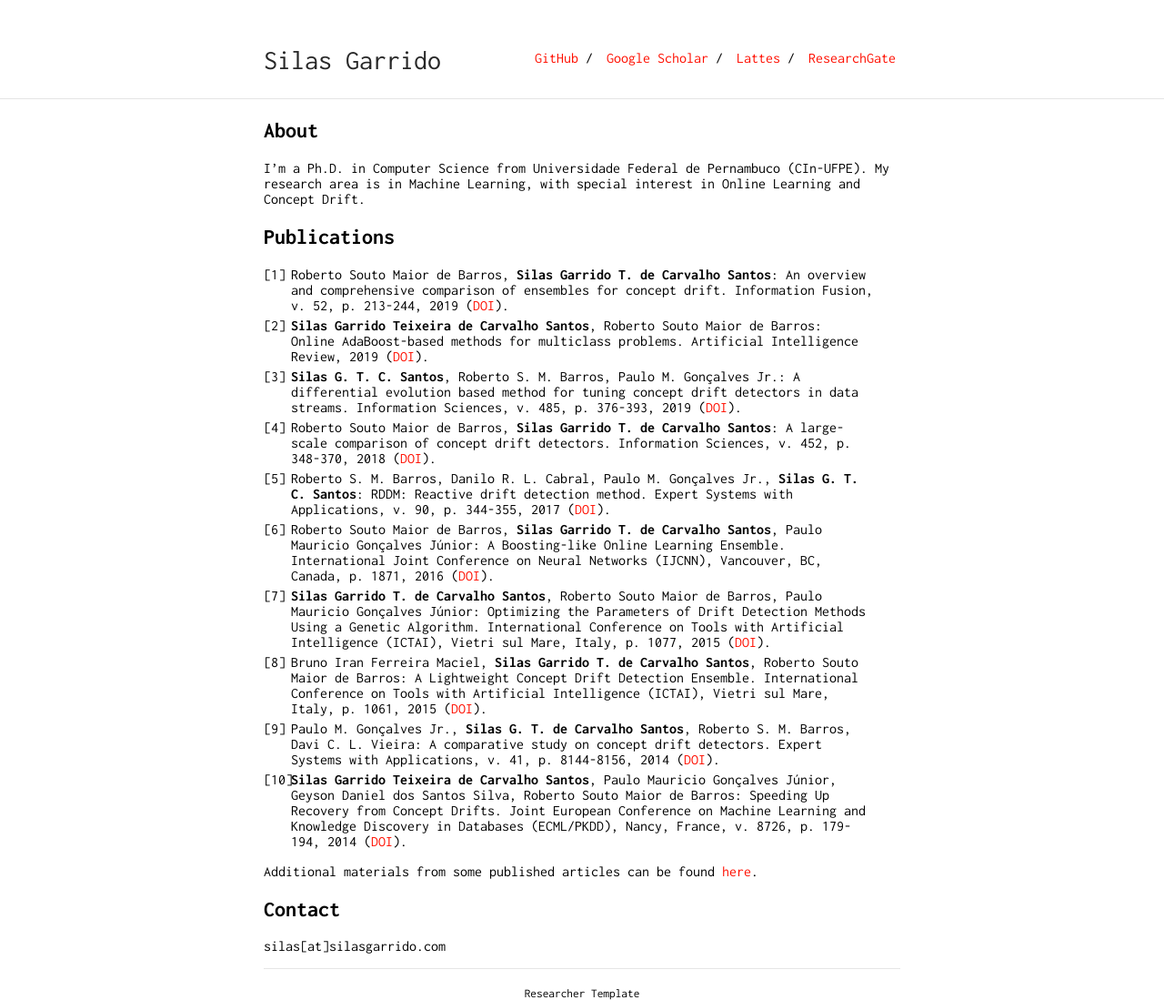
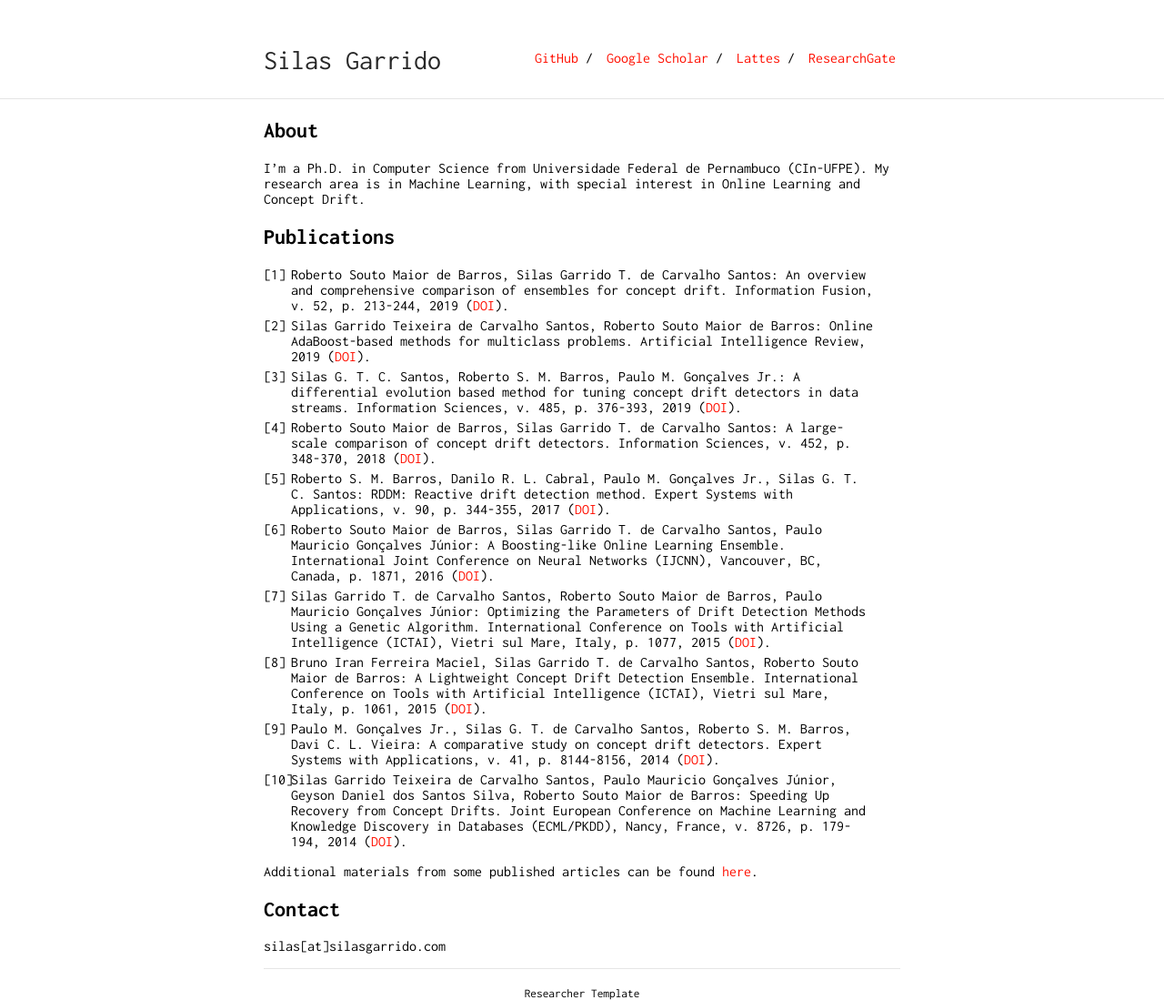
Before and after one commit to silasgtcs/silasgtcs.github.io, a Jekyll site: the page built from index.md, in a window 1280 px wide. Shown: the whole page at 91% size. Built offline with Jekyll 4.4.1, drawn with Linux system fonts in a browser that asks for light colours; our own code applies the rules of GitHub Pages for plain Markdown files.

Commit message:
Update index.md

```diff
--- a/index.md
+++ b/index.md
@@ -9,16 +9,16 @@
 ## Publications
 
 
-1. Roberto Souto Maior de Barros, **Silas Garrido T. de Carvalho Santos**: An overview and comprehensive comparison of ensembles for concept drift. Information Fusion, v. 52, p. 213-244, 2019 ([DOI](https://doi.org/10.1016/j.inffus.2019.03.006){:target="_blank"}).
-2. **Silas Garrido Teixeira de Carvalho Santos**, Roberto Souto Maior de Barros: Online AdaBoost-based methods for multiclass problems. Artificial Intelligence Review, 2019 ([DOI](https://doi.org/10.1007/s10462-019-09696-6){:target="_blank"}).
-3. **Silas G. T. C. Santos**, Roberto S. M. Barros, Paulo M. Gonçalves Jr.: A differential evolution based method for tuning concept drift detectors in data streams. Information Sciences, v. 485, p. 376-393, 2019 ([DOI](https://doi.org/10.1016/j.ins.2019.02.031){:target="_blank"}).
-4. Roberto Souto Maior de Barros, **Silas Garrido T. de Carvalho Santos**: A large-scale comparison of concept drift detectors. Information Sciences, v. 452, p. 348-370, 2018 ([DOI](https://dx.doi.org/10.1016/j.ins.2018.04.014){:target="_blank"}).
-5. Roberto S. M. Barros, Danilo R. L. Cabral, Paulo M. Gonçalves Jr., **Silas G. T. C. Santos**: RDDM: Reactive drift detection method. Expert Systems with Applications, v. 90, p. 344-355, 2017 ([DOI](https://dx.doi.org/10.1016/j.eswa.2017.08.023){:target="_blank"}).
-6. Roberto Souto Maior de Barros, **Silas Garrido T. de Carvalho Santos**, Paulo Mauricio Gonçalves Júnior: A Boosting-like Online Learning Ensemble. International Joint Conference on Neural Networks (IJCNN), Vancouver, BC, Canada, p. 1871, 2016 ([DOI](https://dx.doi.org/10.1109/IJCNN.2016.7727427){:target="_blank"}).
-7. **Silas Garrido T. de Carvalho Santos**, Roberto Souto Maior de Barros, Paulo Mauricio Gonçalves Júnior: Optimizing the Parameters of Drift Detection Methods Using a Genetic Algorithm. International Conference on Tools with Artificial Intelligence (ICTAI), Vietri sul Mare, Italy, p. 1077, 2015 ([DOI](https://dx.doi.org/10.1109/ICTAI.2015.153){:target="_blank"}).
-8. Bruno Iran Ferreira Maciel, **Silas Garrido T. de Carvalho Santos**, Roberto Souto Maior de Barros: A Lightweight Concept Drift Detection Ensemble. International Conference on Tools with Artificial Intelligence (ICTAI), Vietri sul Mare, Italy, p. 1061, 2015 ([DOI](https://dx.doi.org/10.1109/ICTAI.2015.151){:target="_blank"}).
-9. Paulo M. Gonçalves Jr., **Silas G. T. de Carvalho Santos**, Roberto S. M. Barros, Davi C. L. Vieira: A comparative study on concept drift detectors. Expert Systems with Applications, v. 41, p. 8144-8156, 2014 ([DOI](https://dx.doi.org/10.1016/j.eswa.2014.07.019){:target="_blank"}).
-10. **Silas Garrido Teixeira de Carvalho Santos**, Paulo Mauricio Gonçalves Júnior, Geyson Daniel dos Santos Silva, Roberto Souto Maior de Barros: Speeding Up Recovery from Concept Drifts. Joint European Conference on Machine Learning and Knowledge Discovery in Databases (ECML/PKDD), Nancy, France, v. 8726, p. 179-194, 2014 ([DOI](https://dx.doi.org/10.1007/978-3-662-44845-8_12){:target="blank"}).
+1.  Roberto Souto Maior de Barros, Silas Garrido T. de Carvalho Santos: An overview and comprehensive comparison of ensembles for concept drift. Information Fusion, v. 52, p. 213-244, 2019 ([DOI](https://doi.org/10.1016/j.inffus.2019.03.006){:target="_blank"}).
+2.  Silas Garrido Teixeira de Carvalho Santos, Roberto Souto Maior de Barros: Online AdaBoost-based methods for multiclass problems. Artificial Intelligence Review, 2019 ([DOI](https://doi.org/10.1007/s10462-019-09696-6){:target="_blank"}).
+3.  Silas G. T. C. Santos, Roberto S. M. Barros, Paulo M. Gonçalves Jr.: A differential evolution based method for tuning concept drift detectors in data streams. Information Sciences, v. 485, p. 376-393, 2019 ([DOI](https://doi.org/10.1016/j.ins.2019.02.031){:target="_blank"}).
+4.  Roberto Souto Maior de Barros, Silas Garrido T. de Carvalho Santos: A large-scale comparison of concept drift detectors. Information Sciences, v. 452, p. 348-370, 2018 ([DOI](https://dx.doi.org/10.1016/j.ins.2018.04.014){:target="_blank"}).
+5.  Roberto S. M. Barros, Danilo R. L. Cabral, Paulo M. Gonçalves Jr., Silas G. T. C. Santos: RDDM: Reactive drift detection method. Expert Systems with Applications, v. 90, p. 344-355, 2017 ([DOI](https://dx.doi.org/10.1016/j.eswa.2017.08.023){:target="_blank"}).
+6.  Roberto Souto Maior de Barros, Silas Garrido T. de Carvalho Santos, Paulo Mauricio Gonçalves Júnior: A Boosting-like Online Learning Ensemble. International Joint Conference on Neural Networks (IJCNN), Vancouver, BC, Canada, p. 1871, 2016 ([DOI](https://dx.doi.org/10.1109/IJCNN.2016.7727427){:target="_blank"}).
+7.  Silas Garrido T. de Carvalho Santos, Roberto Souto Maior de Barros, Paulo Mauricio Gonçalves Júnior: Optimizing the Parameters of Drift Detection Methods Using a Genetic Algorithm. International Conference on Tools with Artificial Intelligence (ICTAI), Vietri sul Mare, Italy, p. 1077, 2015 ([DOI](https://dx.doi.org/10.1109/ICTAI.2015.153){:target="_blank"}).
+8.  Bruno Iran Ferreira Maciel, Silas Garrido T. de Carvalho Santos, Roberto Souto Maior de Barros: A Lightweight Concept Drift Detection Ensemble. International Conference on Tools with Artificial Intelligence (ICTAI), Vietri sul Mare, Italy, p. 1061, 2015 ([DOI](https://dx.doi.org/10.1109/ICTAI.2015.151){:target="_blank"}).
+9.  Paulo M. Gonçalves Jr., Silas G. T. de Carvalho Santos, Roberto S. M. Barros, Davi C. L. Vieira: A comparative study on concept drift detectors. Expert Systems with Applications, v. 41, p. 8144-8156, 2014 ([DOI](https://dx.doi.org/10.1016/j.eswa.2014.07.019){:target="_blank"}).
+10.  Silas Garrido Teixeira de Carvalho Santos, Paulo Mauricio Gonçalves Júnior, Geyson Daniel dos Santos Silva, Roberto Souto Maior de Barros: Speeding Up Recovery from Concept Drifts. Joint European Conference on Machine Learning and Knowledge Discovery in Databases (ECML/PKDD), Nancy, France, v. 8726, p. 179-194, 2014 ([DOI](https://dx.doi.org/10.1007/978-3-662-44845-8_12){:target="blank"}).
 
 Additional materials from some published articles can be found [here](https://sites.google.com/site/moamethods/){:target="blank"}.
 
```
